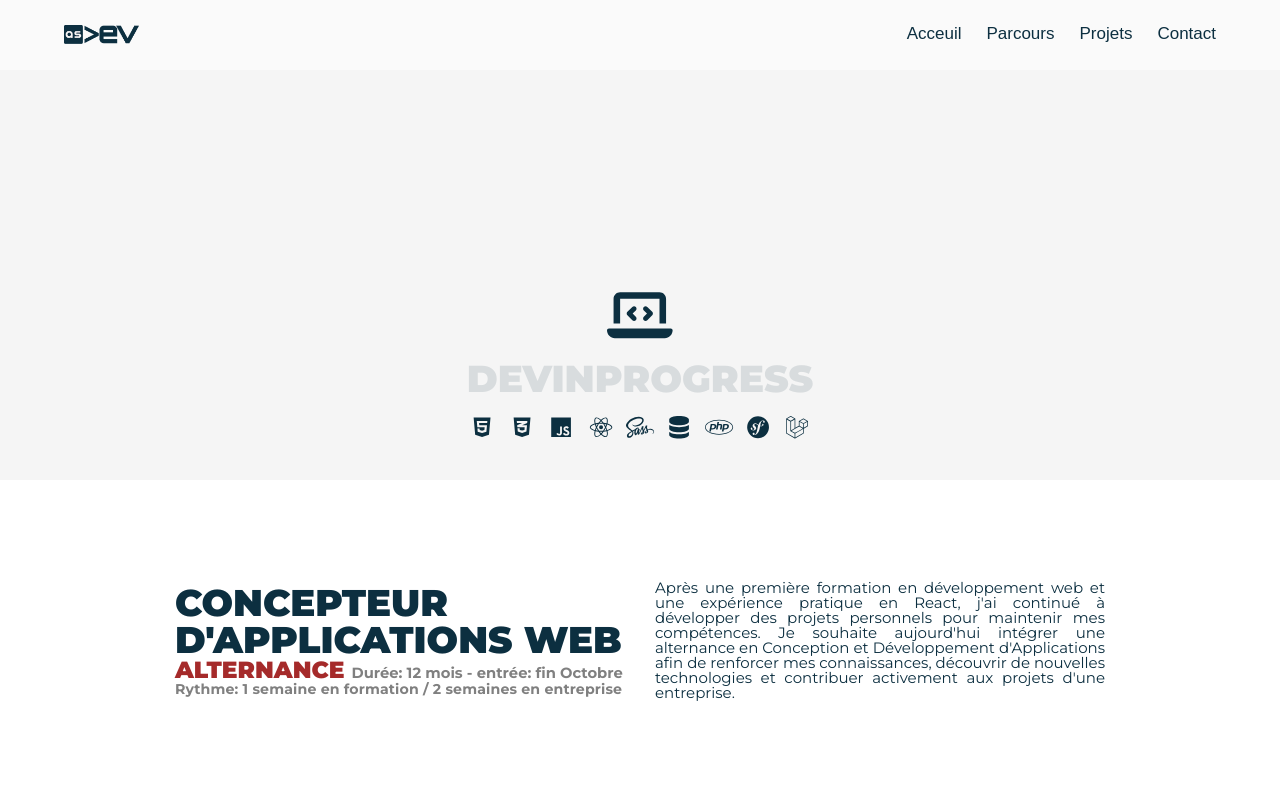
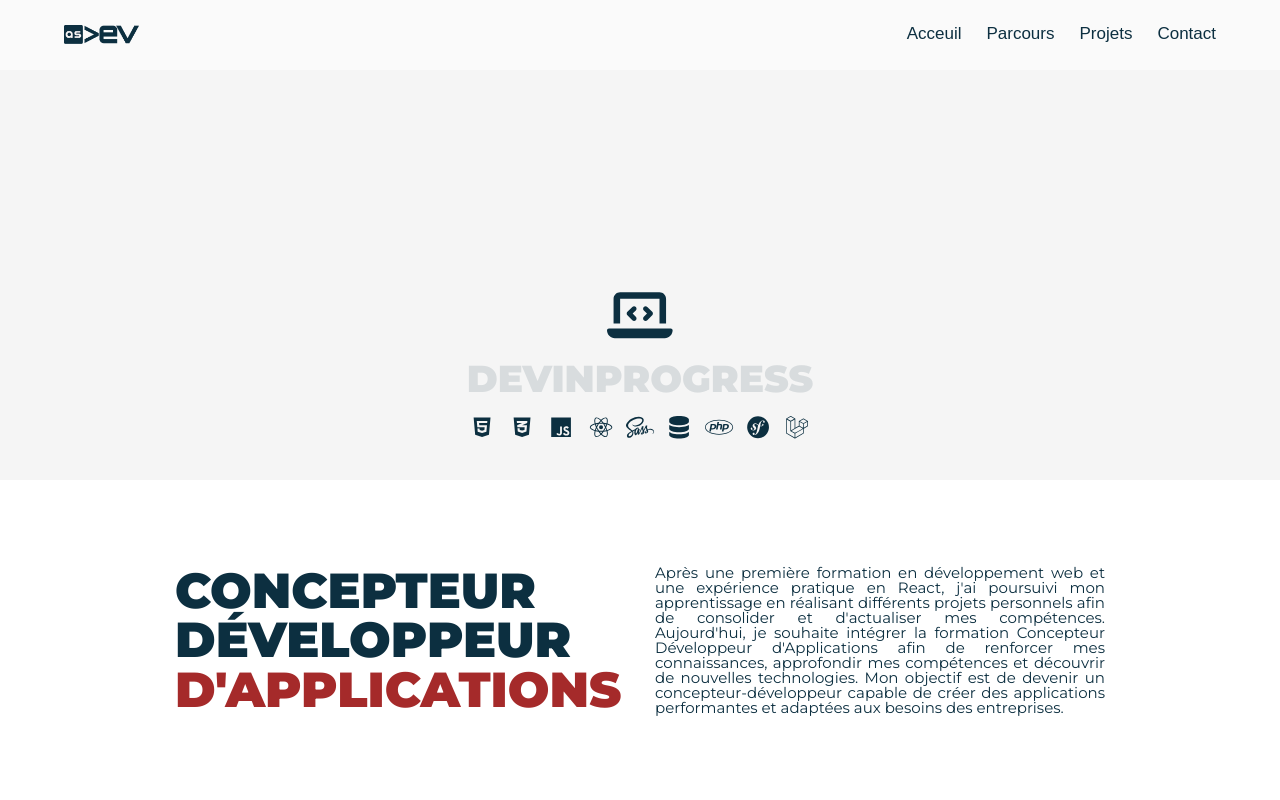
Before and after one commit to ASiaka/portfolio-nextjs, a Next.js app: page / in a window 1280 px wide. Shown: the top 800 px of the page. Built offline with nearby package versions, Linux system fonts and the light colour scheme.

Commit message:
modification titre & présentation accueil

```diff
--- a/src/app/home/home.module.scss
+++ b/src/app/home/home.module.scss
@@ -127,31 +127,23 @@
 
                 .title {
                     // font-size: 45px;
-                    font-size: 3.1em;
+                    // font-size: 3.1em;
                     font-weight: 900;
-                }
+                    font-size: 4.1em;
+                    // color: white;
+                    // text-shadow: -1px -1px 0 #0c2f40,
+                    //              1px -1px 0 #0c2f40,
+                    //              -1px  1px 0 #0c2f40,
+                    //              1px  1px 0 #0c2f40;
 
-                .subtitle {
-                    // font-size: 30px;
-                    font-size: 1.95em;
-                    font-weight: 900;
-                    color: brown;
-
-                    .dates {
-                        // font-size: 16px;
-                        font-size: 0.63em;
-                        font-weight: 700;
-                        letter-spacing: 0.0001em;
-                        color: gray;
+                    &Span {
+                        color: brown;
+                        // color: white;
+                        // text-shadow: -1px -1px 0 brown,
+                        //          1px -1px 0 brown,
+                        //          -1px  1px 0 brown,
+                        //          1px  1px 0 brown;
                     }
-                }
-
-                .info {
-                    // font-size: 16px;
-                    font-size: 1.18em;
-                    font-weight: 700;
-                    letter-spacing: 0.01em;
-                    color: gray;
                 }
             }
 
--- a/src/app/home/page.js
+++ b/src/app/home/page.js
@@ -27,17 +27,14 @@ export default function Home() {
             <div className={styles.homeBottom}>
                 <div className={styles.bottomContent}>
                     <div className={styles.titleContent}>
-                        <h1 className={styles.title}>CONCEPTEUR D&apos;APPLICATIONS WEB</h1>
-                        <h2 className={styles.subtitle}>ALTERNANCE <span className={styles.dates}>Durée: 12 mois - entrée: fin Octobre</span></h2>
-                        <p className={styles.info}>Rythme: 1 semaine en formation / 2 semaines en entreprise</p>
+                        <h1 className={styles.title}>CONCEPTEUR DÉVELOPPEUR <span className={styles.titleSpan}>D&apos;APPLICATIONS</span></h1>
                     </div>
                     <p className={styles.presentation}>
-                        Après une première formation en développement web et une expérience
-                        pratique en React, j&apos;ai continué à développer des projets personnels
-                        pour maintenir mes compétences. Je souhaite aujourd&apos;hui intégrer
-                        une alternance en Conception et Développement d&apos;Applications
-                        afin de renforcer mes connaissances, découvrir de nouvelles
-                        technologies et contribuer activement aux projets d&apos;une entreprise.
+                        Après une première formation en développement web et une expérience pratique en React,
+                        j&apos;ai poursuivi mon apprentissage en réalisant différents projets personnels afin de consolider et d&apos;actualiser mes compétences.
+                        Aujourd&apos;hui, je souhaite intégrer la formation Concepteur Développeur d&apos;Applications afin de renforcer mes connaissances,
+                        approfondir mes compétences et découvrir de nouvelles technologies.
+                        Mon objectif est de devenir un concepteur-développeur capable de créer des applications performantes et adaptées aux besoins des entreprises.
                     </p>
                 </div>
             </div>
```
Also changed, not shown: 1 other file (tests, documents, lock files or other folders).
